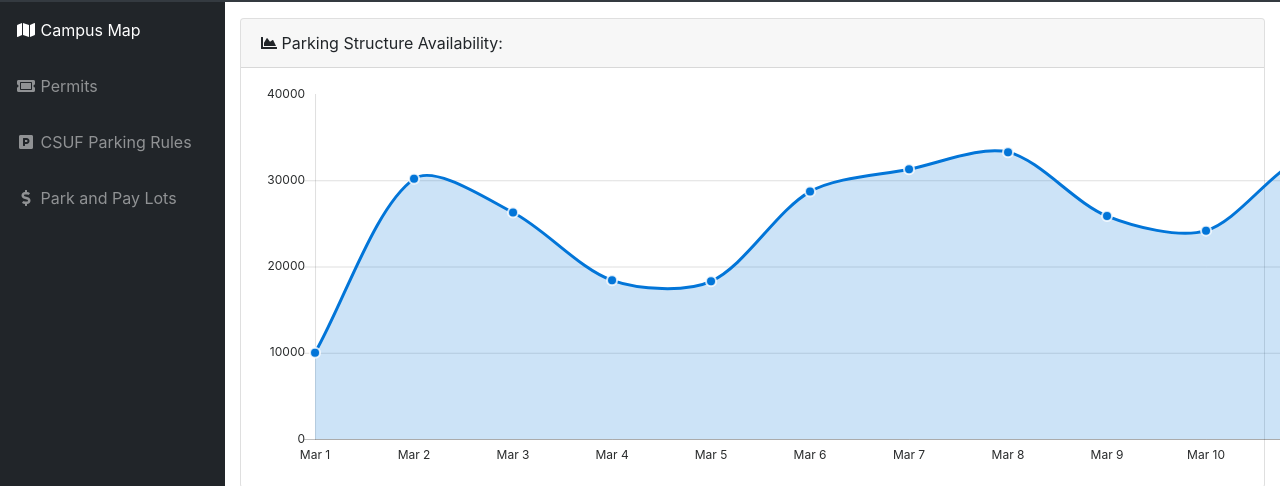
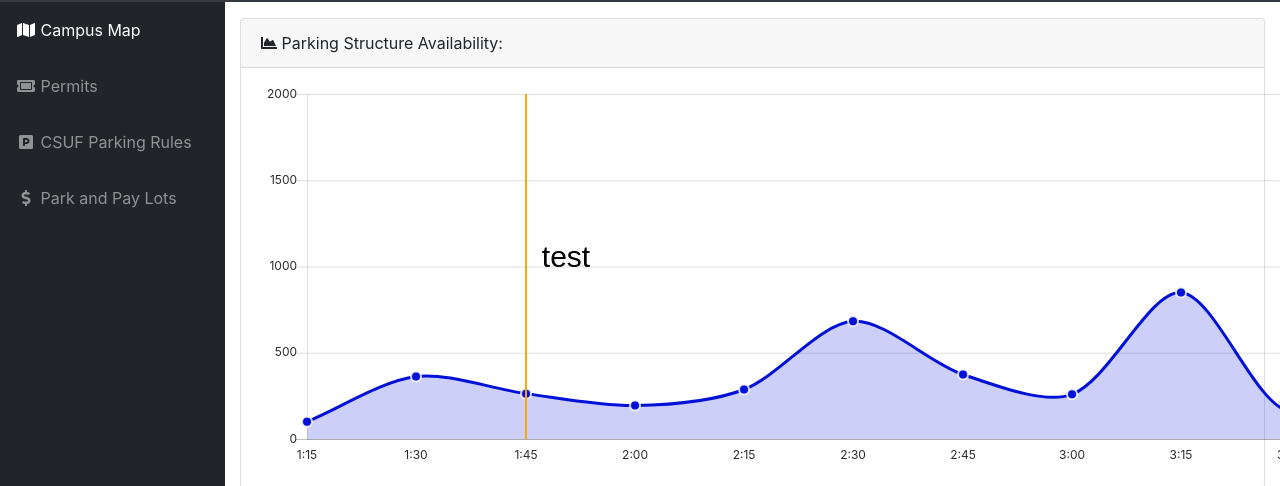
Before and after one commit to ZachMcEachern/parking_planner, a website with bundled scripts: page info.html in a window 1280 px wide. Shown: the part 314-800 px from the top of the page. Built offline with nearby package versions, Linux system fonts and the light colour scheme.

Commit message:
Added modal and area chart
Added a modal button below the parking spaces availability. Added some functionality to the area chart.

```diff
--- a/js/demo/chart-area-demo.js
+++ b/js/demo/chart-area-demo.js
@@ -2,25 +2,25 @@
 Chart.defaults.global.defaultFontFamily = '-apple-system,system-ui,BlinkMacSystemFont,"Segoe UI",Roboto,"Helvetica Neue",Arial,sans-serif';
 Chart.defaults.global.defaultFontColor = '#292b2c';
 
-// Area Chart Example
+// Parking Chart Example
 var ctx = document.getElementById("myAreaChart");
 var myLineChart = new Chart(ctx, {
   type: 'line',
   data: {
-    labels: ["Mar 1", "Mar 2", "Mar 3", "Mar 4", "Mar 5", "Mar 6", "Mar 7", "Mar 8", "Mar 9", "Mar 10", "Mar 11", "Mar 12", "Mar 13"],
+    labels: ["1:15", "1:30", "1:45", "2:00", "2:15", "2:30", "2:45", "3:00", "3:15", "3:30", "3:45", "4:00"],
     datasets: [{
-      label: "Sessions",
+      label: "Time",
       lineTension: 0.3,
-      backgroundColor: "rgba(2,117,216,0.2)",
-      borderColor: "rgba(2,117,216,1)",
+      backgroundColor: "rgba(2,17,216,0.2)",
+      borderColor: "rgba(2,17,216,1)",
       pointRadius: 5,
-      pointBackgroundColor: "rgba(2,117,216,1)",
+      pointBackgroundColor: "rgba(2,17,216,1)",
       pointBorderColor: "rgba(255,255,255,0.8)",
       pointHoverRadius: 5,
-      pointHoverBackgroundColor: "rgba(2,117,216,1)",
+      pointHoverBackgroundColor: "rgba(2,17,216,1)",
       pointHitRadius: 50,
       pointBorderWidth: 2,
-      data: [10000, 30162, 26263, 18394, 18287, 28682, 31274, 33259, 25849, 24159, 32651, 31984, 38451],
+      data: [100, 362, 263, 194, 287, 682, 374, 259, 849, 159, 651, 984, 451],
     }],
   },
   options: {
@@ -39,7 +39,7 @@ var myLineChart = new Chart(ctx, {
       yAxes: [{
         ticks: {
           min: 0,
-          max: 40000,
+          max: 2000,
           maxTicksLimit: 5
         },
         gridLines: {
@@ -50,5 +50,40 @@ var myLineChart = new Chart(ctx, {
     legend: {
       display: false
     }
+  },
+  lineAtIndex: [2]
+});
+
+const verticalLinePlugin = {
+  getLinePosition: function (chart, pointIndex) {
+      const meta = chart.getDatasetMeta(0); // first dataset is used to discover X coordinate of a point
+      const data = meta.data;
+      return data[pointIndex]._model.x;
+  },
+  renderVerticalLine: function (chartInstance, pointIndex) {
+      const lineLeftOffset = this.getLinePosition(chartInstance, pointIndex);
+      const scale = chartInstance.scales['y-axis-0'];
+      const context = chartInstance.chart.ctx;
+
+      // render vertical line
+      context.beginPath();
+      context.strokeStyle = '#ffa500';
+      context.moveTo(lineLeftOffset, scale.top);
+      context.lineTo(lineLeftOffset, scale.bottom);
+      context.stroke();
+
+      // write label
+      context.fillStyle = "#000000";
+      context.font = "normal 30px Arial";
+      context.textAlign = 'center';
+      context.fillText('test', lineLeftOffset + 40, (scale.bottom - scale.top) / 2 + scale.top);
+  },
+
+  afterDatasetsDraw: function (chart, easing) {
+      if (chart.config.lineAtIndex) {
+          chart.config.lineAtIndex.forEach(pointIndex => this.renderVerticalLine(chart, pointIndex));
+      }
   }
-});
+  };
+
+  Chart.plugins.register(verticalLinePlugin);
```
Also changed, not shown: index.html (+32 -1 lines).
